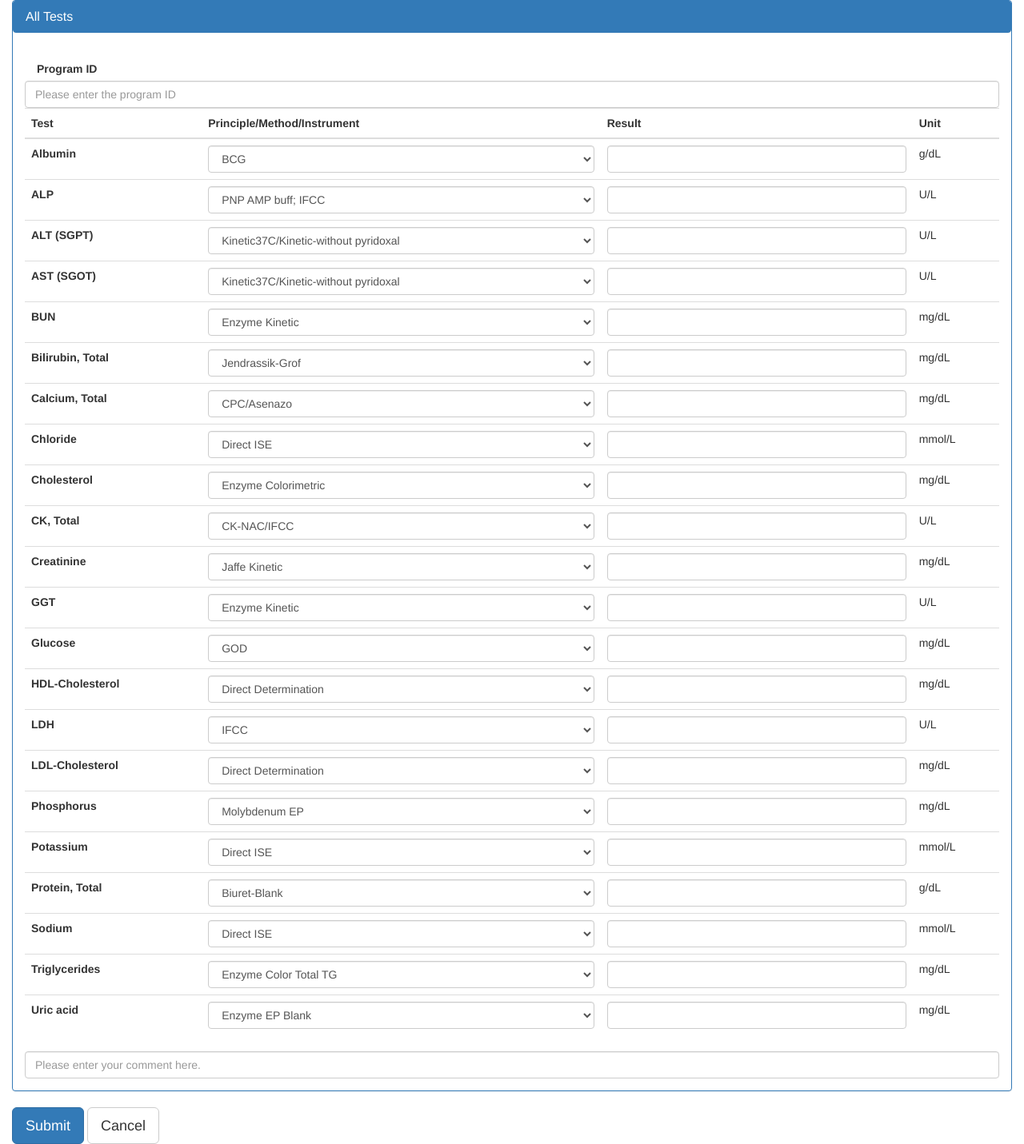
After one commit to likit/mtweb, a Flask app: template webapp/app/eqa/templates/eqa/results.html in a window 1280 px wide. The commit adds this page. Shown: the whole page at 80% size. Run offline with Flask 2, Linux system fonts and the light colour scheme; the template is opened without the code that fills it: values that come from a table or form of the project are taken from there, others are empty; some libraries are stand-ins or nearby versions.

Commit message:
added login functionalities, some forms for EQA customers

```diff
--- a/webapp/app/__init__.py
+++ b/webapp/app/__init__.py
@@ -1,9 +1,13 @@
 from flask import Flask
 from flask.ext.sqlalchemy import SQLAlchemy
 from flask.ext.bcrypt import Bcrypt
+from flask.ext.login import LoginManager
+from flask.ext.bootstrap import Bootstrap
 
 db = SQLAlchemy()
 flask_bcrypt = Bcrypt()
+login_manager = LoginManager()
+bootstrap = Bootstrap()
 
 def create_app(config=None):
     app = Flask(__name__)
@@ -29,5 +33,13 @@ def create_app(config=None):
 
     db.init_app(app)
     flask_bcrypt.init_app(app)
+    login_manager.init_app(app)
+    bootstrap.init_app(app)
 
     return app
+
+from app.auth.models import User
+
+@login_manager.user_loader
+def load_user(user_id):
+    return User.query.get(int(user_id))
--- /dev/null
+++ b/webapp/app/eqa/forms.py
@@ -0,0 +1,145 @@
+from flask.ext.wtf import Form
+from wtforms import (StringField, SubmitField, FloatField,
+                        TextField, SelectField)
+from wtforms.validators import DataRequired, Optional
+
+class ResultForm(Form):
+    program_id = StringField('Program ID', validators=[DataRequired()])
+
+    # these info should be pull from db in the future
+    methods = {
+        'albumin': ['BCG', 'BCP', 'Vitros'],
+        'alp': ['PNP AMP buff; IFCC', 'PNP AMP Buff; AACC',
+            'PNP DEA buff; DGKC',
+            'Vitros', 'Reflotron',
+            'Beckman'],
+        'alt': ['Kinetic37C/Kinetic-without pyridoxal',
+            'Kinetic-pyridoxal',
+            'Dade Behring',
+            'Vitros',
+            'Reflotron',
+            'Beckman'],
+        'ast': ['Kinetic37C/Kinetic-without pyridoxal',
+            'Kinetic-pyridoxal',
+            'Dade Behring',
+            'Vitros',
+            'Reflotron',
+            'Beckman'],
+        'bun': ['Enzyme Kinetic', 'Enzyme', 'Vitros', 'Reflotron'],
+        'bilirubin': ['Jendrassik-Grof', 'Malloy-Evelyn', 'Vitros', 'Reflotron',
+            'DCA/DPD', 'Diazonium'],
+        'calcium': ['CPC/Asenazo', 'Vitros', 'ISE'],
+        'chloride': ['Direct ISE', 'Indirect ISE', 'Vitros ISE', 'Reflotron'],
+        'cholesterol': ['Enzyme Colorimetric', 'Vitros', 'Reflotron',
+            'Dade Behring', 'Beckman'],
+        'ck': ['CK-NAC/IFCC', 'Colorimetric', 'Vitros', 'Reflotron'],
+        'creatinine': ['Jaffe Kinetic', 'Jaffe EP', 'Vitros', 'Enzyme',
+            'Reflotron'],
+        'ggt': ['Enzyme Kinetic', 'Enzyme Colorimetric', 'Dade Behring',
+            'Vitros', 'Reflotron'],
+        'glucose': ['GOD', 'HK', 'Vitros', 'Reflotron', 'GDH'],
+        'hdl_chol': ['Direct Determination',
+            'Phospho. Precip./Polyanion', 'Vitros',
+            'Imm. Inhibition', 'Others'],
+        'ldh': ['IFCC', 'SSCC', 'DGKC', 'Vitros', 'Beckman'],
+        'ldl_chol': ['Direct Determination', 'Others'],
+        'P': ['Molybdenum EP', 'Molybdenum UV', 'Vitros'],
+        'K': ['Direct ISE', 'Indirect ISE', 'Vitros', 'Reflotron'],
+        'protein': ['Biuret-Blank', 'Biuret-Unblank', 'Vitros'],
+        'Na': ['Direct ISE', 'Indirect ISE', 'Vitros', 'Reflotron'],
+        'trig': ['Enzyme Color Total TG', 'Glycerol Blank', 'Vitros',
+            'Reflotron', 'Dade Behring'],
+        'uric': ['Enzyme EP Blank', 'Enzyme EP Unblank', 'Vitros', 'Reflotron',
+            'Dade Behring'],
+    }
+
+    albumin = FloatField('Albumin', validators=[Optional()])
+    albumin_ = SelectField('albumin_method',
+           choices=[(m,m) for m in methods['albumin']]
+           )
+    alp = FloatField('ALP', validators=[Optional()])
+    alp_ = SelectField('alp_method',
+           choices=[(m,m) for m in methods['alp']]
+           )
+    alt = FloatField('ALT (SGPT)', validators=[Optional()])
+    alt_ = SelectField('alt_method',
+           choices=[(m,m) for m in methods['alt']]
+           )
+    ast = FloatField('AST (SGOT)', validators=[Optional()])
+    ast_ = SelectField('ast_method',
+           choices=[(m,m) for m in methods['ast']]
+           )
+    bun = FloatField('BUN', validators=[Optional()])
+    bun_ = SelectField('bun_method',
+            choices=[(m,m) for m in methods['bun']]
+            )
+    bilirubin = FloatField('Bilirubin, Total', validators=[Optional()])
+    bilirubin_ = SelectField('bilirubin_method',
+           choices=[(m,m) for m in methods['bilirubin']]
+           )
+    calcium = FloatField('Calcium, Total', validators=[Optional()])
+    calcium_ = SelectField('calcium_method',
+           choices=[(m,m) for m in methods['calcium']]
+           )
+    chloride = FloatField('Chloride', validators=[Optional()])
+    chloride_ = SelectField('chloride_method',
+           choices=[(m,m) for m in methods['chloride']]
+           )
+    cholesterol = FloatField('Cholesterol', validators=[Optional()])
+    cholesterol_ = SelectField('cholesterol_method',
+           choices=[(m,m) for m in methods['cholesterol']]
+           )
+    ck = FloatField('CK, Total', validators=[Optional()])
+    ck_ = SelectField('ck_method',
+           choices=[(m,m) for m in methods['ck']]
+           )
+    creatinine = FloatField('Creatinine', validators=[Optional()])
+    creatinine_ = SelectField('creatinine_method',
+           choices=[(m,m) for m in methods['creatinine']]
+           )
+    ggt = FloatField('GGT', validators=[Optional()])
+    ggt_ = SelectField('ggt_method_method',
+           choices=[(m,m) for m in methods['ggt']]
+           )
+    glucose = FloatField('Glucose', validators=[Optional()])
+    glucose_ = SelectField('glucose_method',
+           choices=[(m,m) for m in methods['glucose']]
+           )
+    hdl_chol = FloatField('HDL-Cholesterol', validators=[Optional()])
+    hdl_chol_ = SelectField('hdl_chol_method',
+           choices=[(m,m) for m in methods['hdl_chol']]
+           )
+    ldh = FloatField('LDH', validators=[Optional()])
+    ldh_ = SelectField('ldh_method',
+           choices=[(m,m) for m in methods['ldh']]
+           )
+    ldl_chol = FloatField('LDL-Cholesterol', validators=[Optional()])
+    ldl_chol_ = SelectField('ldl_chol_method',
+           choices=[(m,m) for m in methods['ldl_chol']]
+           )
+    P = FloatField('Phosphorus', validators=[Optional()])
+    P_ = SelectField('P_method',
+           choices=[(m,m) for m in methods['P']]
+           )
+    K = FloatField('Potassium', validators=[Optional()])
+    K_ = SelectField('K_method',
+           choices=[(m,m) for m in methods['K']]
+           )
+    protein = FloatField('Protein, Total', validators=[Optional()])
+    protein_ = SelectField('protein_method',
+           choices=[(m,m) for m in methods['protein']]
+           )
+    Na = FloatField('Sodium', validators=[Optional()])
+    Na_ = SelectField('Na_method',
+           choices=[(m,m) for m in methods['Na']]
+           )
+    trig = FloatField('Triglycerides', validators=[Optional()])
+    trig_ = SelectField('trig_method',
+           choices=[(m,m) for m in methods['trig']]
+           )
+    uric = FloatField('Uric acid', validators=[Optional()])
+    uric_ = SelectField('uric_method',
+            choices=[(m,m) for m in methods['uric']]
+            )
+    comment = TextField('Comment', validators=[Optional()])
+    submit = SubmitField('Submit')
--- /dev/null
+++ b/webapp/app/eqa/templates/eqa/results.html
@@ -0,0 +1,208 @@
+{% extends "bootstrap/base.html" %}
+
+{% block content %}
+<div class="col-md-12">
+    <form id="form" method="POST" action="{{ url_for('eqa.customer_results') }}">
+        {{ form.hidden_tag()  }}
+        <div class="panel panel-primary">
+            <div class="panel panel-heading"><h3 class="panel-title">All Tests</h3></div>
+            <div class="panel-body">
+                <div class="form-group">
+                    {{ form.program_id.label(for="program_id", class="col-sm-2 control-label") }}
+                    {{ form.program_id(class="form-control col-sm-10", placeholder="Please enter the program ID") }}
+                </div>
+                <table class="table table-hover">
+                    <tr>
+                        <td><strong>Test</strong></td>
+                        <td><strong>Principle/Method/Instrument</strong></td>
+                        <td><strong>Result</strong></td>
+                        <td><strong>Unit</strong></td>
+                    </tr>
+                    <tbody>
+                    <tr>
+                        <div class="form-group">
+                        <td>{{ form.albumin.label(for="albumin") }}</td>
+                        <td>{{ form.albumin_(class="form-control") }}</td>
+                        <td>{{ form.albumin(class="form-control") }}</td>
+                        </div>
+                        <td>g/dL</td>
+                    </tr>
+                    <tr>
+                        <div class="form-group">
+                        <td>{{ form.alp.label(for="alp") }}</td>
+                        <td>{{ form.alp_(class="form-control") }}</td>
+                        <td>{{ form.alp(class="form-control") }}</td>
+                        </div>
+                        <td>U/L</td>
+                    </tr>
+                    <tr>
+                        <div class="form-group">
+                        <td>{{ form.alt.label(for="alt") }}</td>
+                        <td>{{ form.alt_(class="form-control") }}</td>
+                        <td>{{ form.alt(class="form-control") }}</td>
+                        </div>
+                        <td>U/L</td>
+                    </tr>
+                    <tr>
+                        <div class="form-group">
+                        <td>{{ form.ast.label(for="ast") }}</td>
+                        <td>{{ form.ast_(class="form-control") }}</td>
+                        <td>{{ form.ast(class="form-control") }}</td>
+                        </div>
+                        <td>U/L</td>
+                    </tr>
+                    <tr>
+                        <div class="form-group">
+                        <td>{{ form.bun.label(for="bun") }}</td>
+                        <td>{{ form.bun_(class="form-control") }}</td>
+                        <td>{{ form.bun(class="form-control") }}</td>
+                        </div>
+                        <td>mg/dL</td>
+                    </tr>
+                    <tr>
+                        <div class="form-group">
+                        <td>{{ form.bilirubin.label(for="bilirubin") }}</td>
+                        <td>{{ form.bilirubin_(class="form-control") }}</td>
+                        <td>{{ form.bilirubin(class="form-control") }}</td>
+                        </div>
+                        <td>mg/dL</td>
+                    <tr>
+                        <div class="form-group">
+                        <td>{{ form.calcium.label(for="calcium") }}</td>
+                        <td>{{ form.calcium_(class="form-control") }}</td>
+                        <td>{{ form.calcium(class="form-control") }}</td>
+                        <td>mg/dL</td>
+                        </div>
+                    </tr>
+                    <tr>
+                        <div class="form-group">
+                        <td>{{ form.chloride.label(for="chloride") }}</td>
+                        <td>{{ form.chloride_(class="form-control") }}</td>
+                        <td>{{ form.chloride(class="form-control") }}</td>
+                        <td>mmol/L</td>
+                        </div>
+                    </tr>
+                    <tr>
+                        <div class="form-group">
+                        <td>{{ form.cholesterol.label(for="cholesterol") }}</td>
+                        <td>{{ form.cholesterol_(class="form-control") }}</td>
+                        <td>{{ form.cholesterol(class="form-control") }}</td>
+                        <td>mg/dL</td>
+                        </div>
+                    </tr>
+                    <tr>
+                        <div class="form-group">
+                        <td>{{ form.ck.label(for="ck") }}</td>
+                        <td>{{ form.ck_(class="form-control") }}</td>
+                        <td>{{ form.ck(class="form-control") }}</td>
+                        <td>U/L</td>
+                        </div>
+                    </tr>
+                    <tr>
+                        <div class="form-group">
+                        <td>{{ form.creatinine.label(for="creatinine") }}</td>
+                        <td>{{ form.creatinine_(class="form-control") }}</td>
+                        <td>{{ form.creatinine(class="form-control") }}</td>
+                        <td>mg/dL</td>
+                        </div>
+                    </tr>
+                    <tr>
+                        <div class="form-group">
+                        <td>{{ form.ggt.label(for="ggt") }}</td>
+                        <td>{{ form.ggt_(class="form-control") }}</td>
+                        <td>{{ form.ggt(class="form-control") }}</td>
+                        <td>U/L</td>
+                        </div>
+                    </tr>
+                    <tr>
+                        <div class="form-group">
+                        <td>{{ form.glucose.label }}</td>
+                        <td>{{ form.glucose_(class="form-control") }}</td>
+                        <td>{{ form.glucose(class="form-control") }}</td>
+                        <td>mg/dL</td>
+                        </div>
+                    </tr>
+                    <tr>
+                        <div class="form-group">
+                        <td>{{ form.hdl_chol.label(for="hdl_chol") }}</td>
+                        <td>{{ form.hdl_chol_(class="form-control") }}</td>
+                        <td>{{ form.hdl_chol(class="form-control") }}</td>
+                        <td>mg/dL</td>
+                        </div>
+                    </tr>
+                    <tr>
+                        <div class="form-group">
+                        <td>{{ form.ldh.label(for="ldh") }}</td>
+                        <td>{{ form.ldh_(class="form-control") }}</td>
+                        <td>{{ form.ldh(class="form-control") }}</td>
+                        <td>U/L</td>
+                        </div>
+                    </tr>
+                    <tr>
+                        <div class="form-group">
+                        <td>{{ form.ldl_chol.label(for="ldl_chol") }}</td>
+                        <td>{{ form.ldl_chol_(class="form-control") }}</td>
+                        <td>{{ form.ldl_chol(class="form-control") }}</td>
+                        <td>mg/dL</td>
+                        </div>
+                    </tr>
+                    <tr>
+                        <div class="form-group">
+                        <td>{{ form.P.label(for="P") }}</td>
+                        <td>{{ form.P_(class="form-control") }}</td>
+                        <td>{{ form.P(class="form-control") }}</td>
+                        <td>mg/dL</td>
+                        </div>
+                    </tr>
+                    <tr>
+                        <div class="form-group">
+                        <td>{{ form.K.label(for="K") }}</td>
+                        <td>{{ form.K_(class="form-control") }}</td>
+                        <td>{{ form.K(class="form-control") }}</td>
+                        <td>mmol/L</td>
+                        </div>
+                    </tr>
+                    <tr>
+                        <div class="form-group">
+                        <td>{{ form.protein.label(for="protein") }}</td>
+                        <td>{{ form.protein_(class="form-control") }}</td>
+                        <td>{{ form.protein(class="form-control") }}</td>
+                        <td>g/dL</td>
+                        </div>
+                    </tr>
+                    <tr>
+                        <div class="form-group">
+                        <td>{{ form.Na.label(for="Na") }}</td>
+                        <td>{{ form.Na_(class="form-control") }}</td>
+                        <td>{{ form.Na(class="form-control") }}</td>
+                        <td>mmol/L</td>
+                        </div>
+                    </tr>
+                    <tr>
+                        <div class="form-group">
+                        <td>{{ form.trig.label(for="trig") }}</td>
+                        <td>{{ form.trig_(class="form-control") }}</td>
+                        <td>{{ form.trig(class="form-control") }}</td>
+                        <td>mg/dL</td>
+                        </div>
+                    </tr>
+                    <tr>
+                        <div class="form-group">
+                        <td>{{ form.uric.label(for="uric") }}</td>
+                        <td>{{ form.uric_(class="form-control") }}</td>
+                        <td>{{ form.uric(class="form-control") }}</td>
+                        <td>mg/dL</td>
+                        </div>
+                    </tr>
+                    </tbody>
+                </table>
+                {{ form.comment(size=100, class="form-control", rows="3", placeholder="Please enter your comment here.") }}
+            </div>
+        </div>
+        <div class="center-block">
+        {{ form.submit(class="btn btn-lg btn-primary") }}
+        <a href="{{ url_for('eqa.index') }}" class="btn btn-lg btn-default">Cancel</a>
+        </div>
+    </form>
+</div>
+{% endblock %}
```
Also changed, not shown: webapp/app/auth/forms.py (added, +25 -0 lines), webapp/app/auth/templates/auth/login.html (added, +31 -0 lines), webapp/app/auth/templates/auth/register.html (added, +7 -0 lines), webapp/app/auth/views.py (+21 -3 lines), webapp/app/eqa/templates/eqa/index.html (+13 -3 lines), webapp/app/eqa/views.py (+8 -0 lines).
